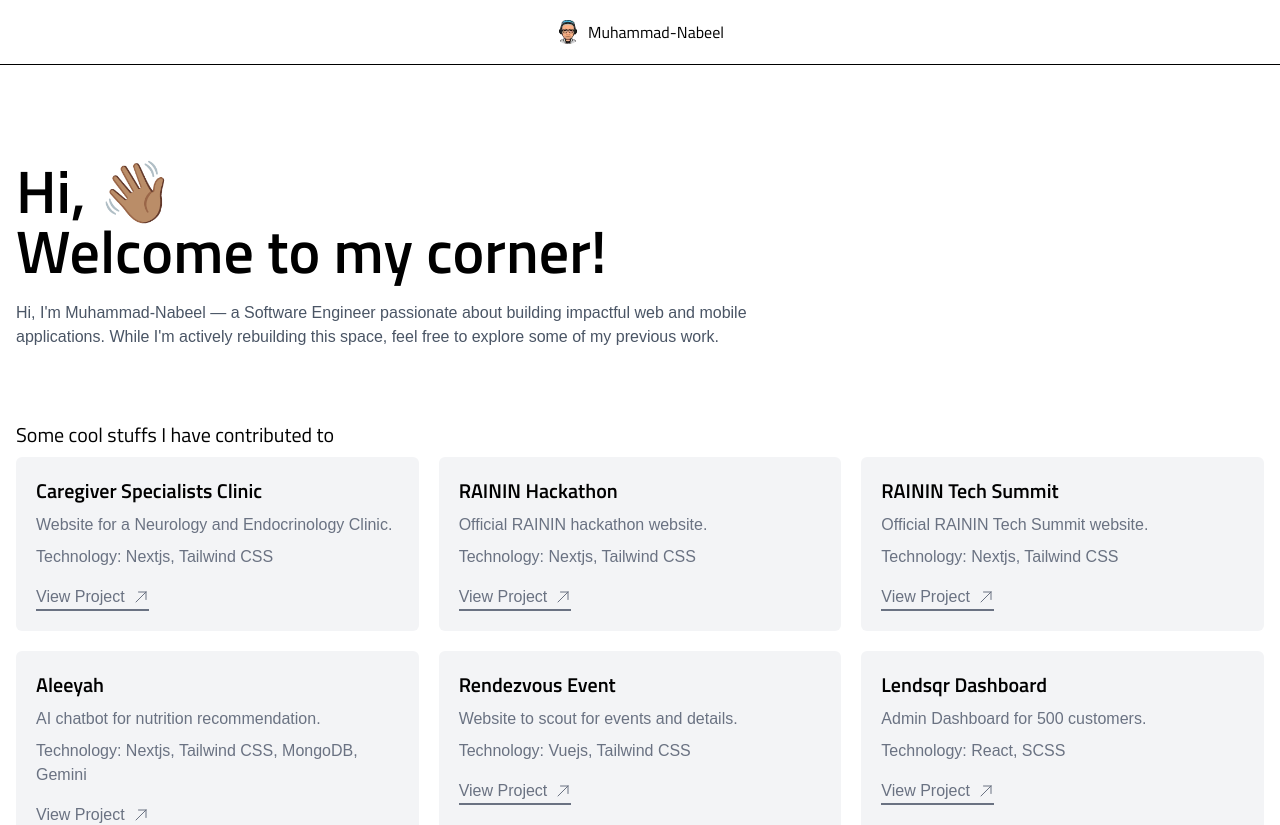
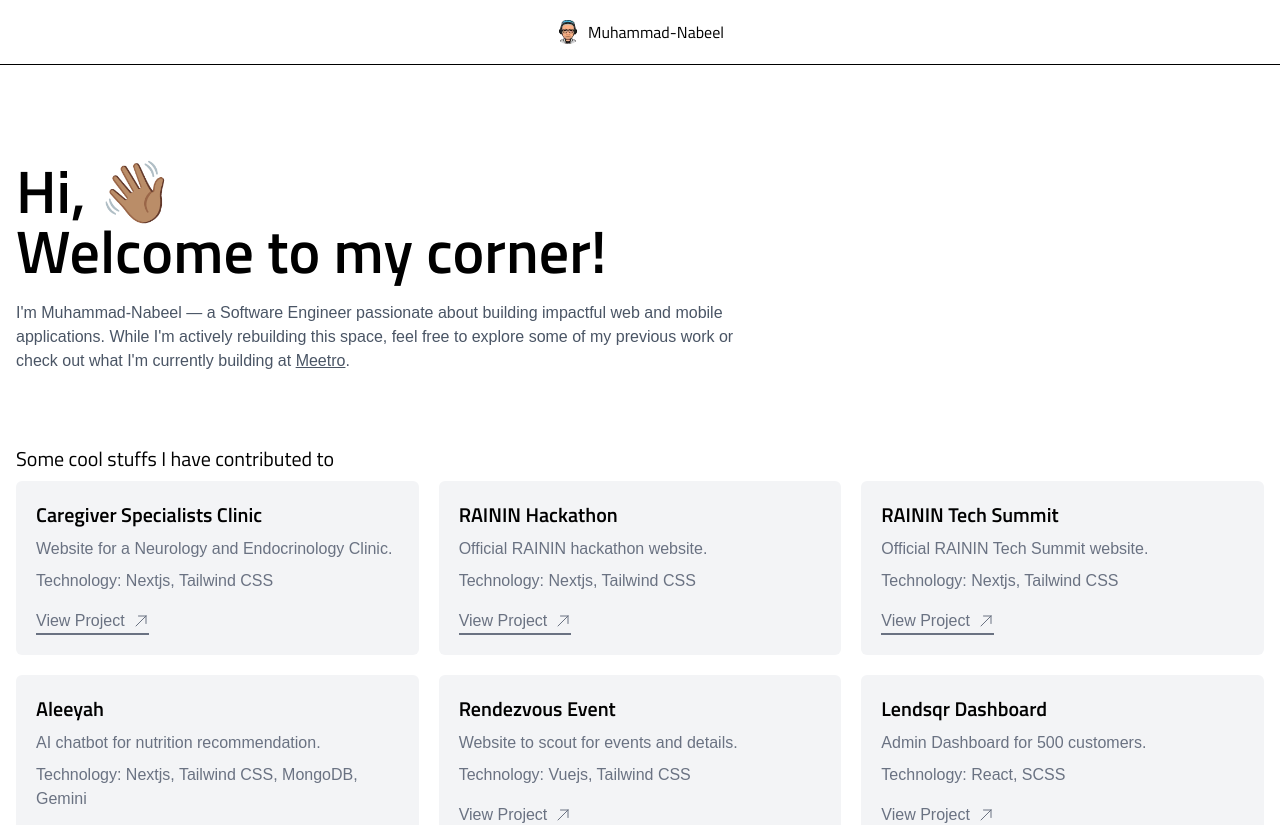
Before and after one commit to dtechbro/new-portfolio, a Next.js app: page / in a window 1280 px wide. Shown: the top 825 px of the page. Built offline with nearby package versions, Linux system fonts and the light colour scheme.

Commit message:
adjusted header

```diff
--- a/app/components/Hero.tsx
+++ b/app/components/Hero.tsx
@@ -9,10 +9,11 @@ export default function Hero() {
         </h2>
 
         <p className="md:w-[60%] text-gray-600">
-          Hi, I&apos;m Muhammad-Nabeel — a Software Engineer passionate about
+          I&apos;m Muhammad-Nabeel — a Software Engineer passionate about
           building impactful web and mobile applications. While I&apos;m
           actively rebuilding this space, feel free to explore some of my
-          previous work.
+          previous work or check out what I&apos;m currently building at{" "}
+          <a href="https://meetro.live" className="underline">Meetro</a>.
         </p>
       </div>
     </div>
```
